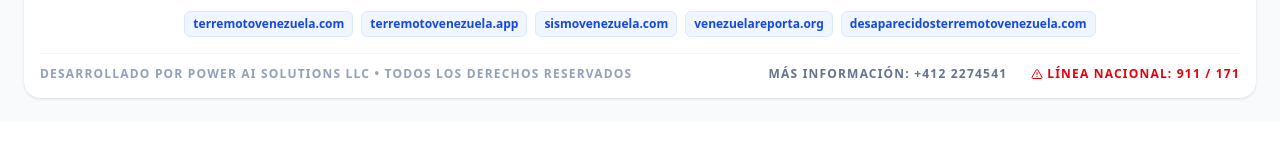
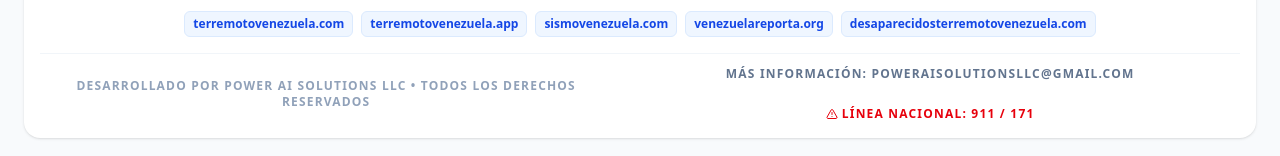
Before and after one commit to nelsoncivir-dev/refugio_donaciones_venezuela, a React (Vite) app: page / in a window 1280 px wide. Shown: the part 1009-1165 px from the top of the page. Before the commit the page ends 1131 px from the top, so only its background shows below. Built offline with nearby package versions, Linux system fonts and the light colour scheme; no server answers; the database is empty.

Commit message:
cambio de pestaña y correo

```diff
--- a/index.html
+++ b/index.html
@@ -3,7 +3,7 @@
   <head>
     <meta charset="UTF-8" />
     <meta name="viewport" content="width=device-width, initial-scale=1.0" />
-    <title>My Google AI Studio App</title>
+    <title>pagina de ayuda para venezuela</title>
   </head>
   <body>
     <div id="root"></div>
--- a/src/App.tsx
+++ b/src/App.tsx
@@ -614,7 +614,7 @@ export default function App() {
         <div className="flex flex-col sm:flex-row justify-between items-center gap-2 text-[9px] sm:text-xs text-slate-400 font-bold uppercase tracking-widest mt-3 border-t border-slate-100 pt-3">
           <p className="text-center">Desarrollado por Power AI Solutions LLC • Todos los derechos reservados</p>
           <div className="flex flex-wrap gap-3 sm:gap-6 justify-center">
-            <span className="text-slate-500 text-center">Más información: +412 2274541</span>
+            <span className="text-slate-500 text-center">Más información: poweraisolutionsllc@gmail.com</span>
             <span className="text-red-600 flex items-center justify-center gap-1"><AlertTriangle className="w-3 h-3"/> Línea Nacional: 911 / 171</span>
           </div>
         </div>
```
